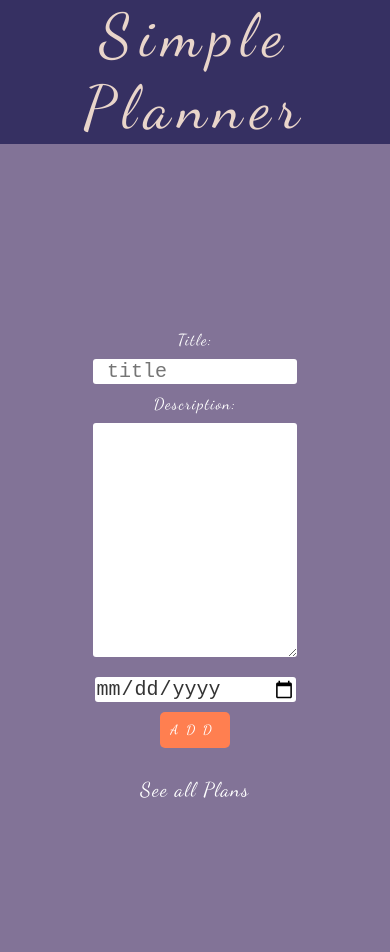
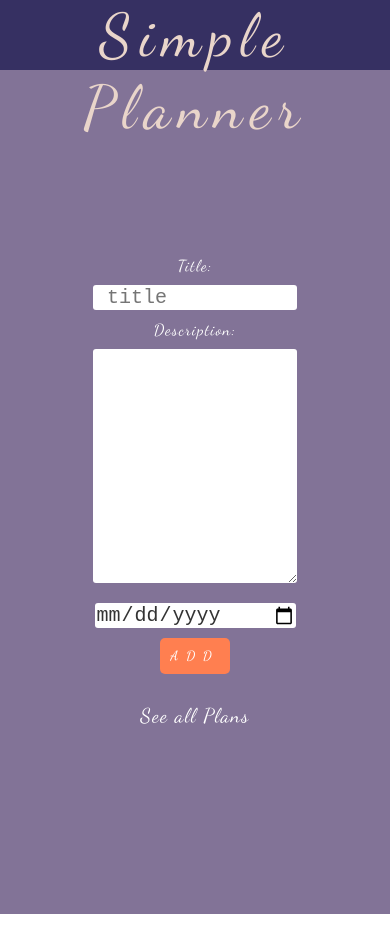
Before and after one commit to naida1210/simple-demo, a React (Create React App) app: page /add in a window 390 px wide. Shown: the top 952 px of the page. After the commit the page ends 914 px from the top, so only its background shows below. Built offline with nearby package versions, Linux system fonts and the light colour scheme.

Commit message:
Update App.css

```diff
--- a/src/App.css
+++ b/src/App.css
@@ -170,6 +170,7 @@
   .container {
 
     overflow: visible;
+    height:100vh;
   }
 
   .animationDelete{
@@ -178,6 +179,12 @@
 
   .form  {
     border:none;
+
+  }
+
+    .navbar {
+    font-size: 18px;
+    height: 30px;
 
   }
 }
```
